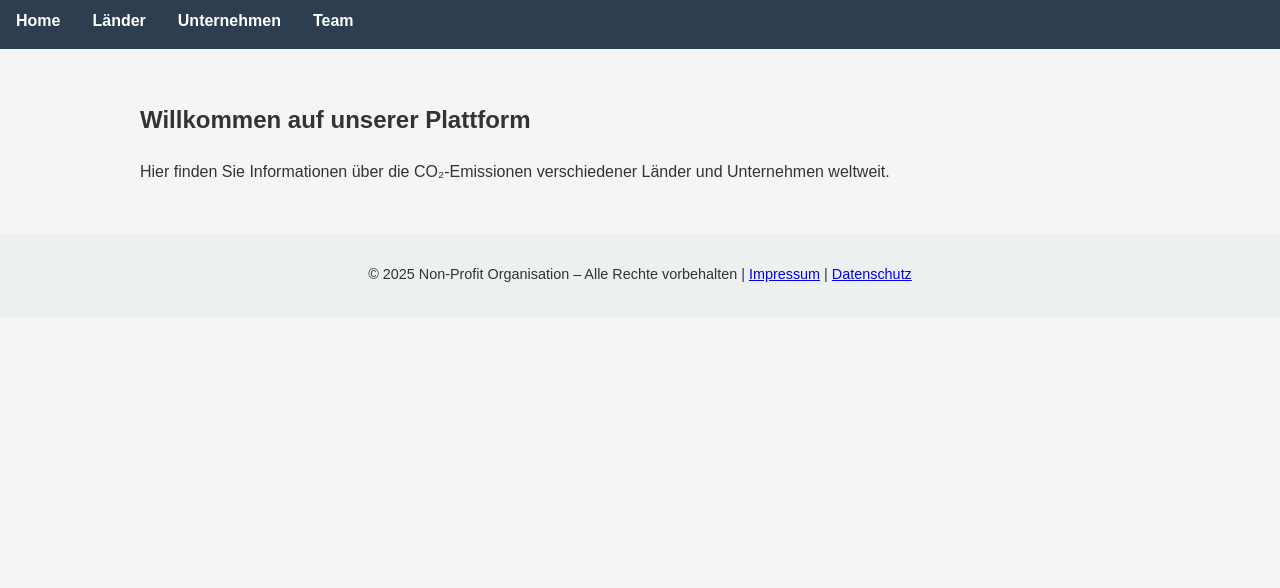
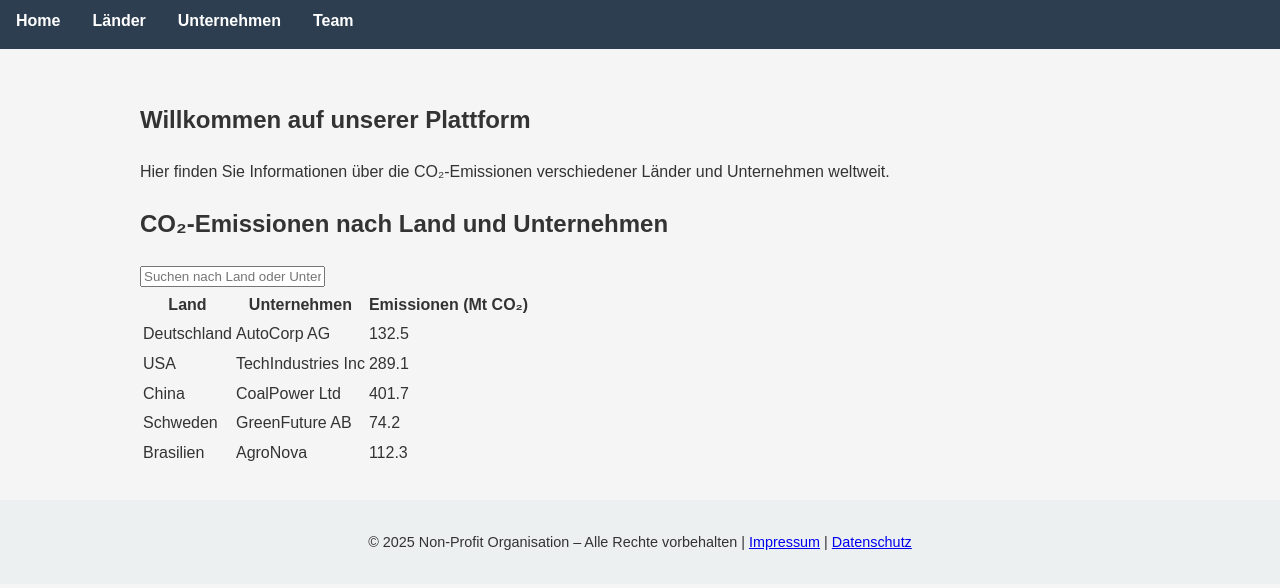
Before and after one commit to philipprenzo35/co2-footprint-webapp, a plain HTML site: page index.html/index.html in a window 1280 px wide. Shown: the part 128-716 px from the top of the page. Drawn offline with Linux system fonts and the light colour scheme; files that its build step writes are made by us from their sources; files whose address does not match are found by name.

Commit message:
Tabelle mit CO₂-Daten und Suchfunktion eingebunden
Eine HTML-Tabelle mit fiktiven Emissionsdaten nach Land und Unternehmen hinzugefügt.
Zudem wurde ein Suchfeld zur Filterung der Tabelle vorbereitet.
Sortierbare Spaltenköpfe per OnClick-Funktion implementiert.

```diff
--- a/index.html/index.html
+++ b/index.html/index.html
@@ -27,6 +27,51 @@
             <h2>Willkommen auf unserer Plattform</h2>
             <p>Hier finden Sie Informationen über die CO₂-Emissionen verschiedener Länder und Unternehmen weltweit.</p>
         </section>
+        <!-- Tabelle mit Filterfunktion -->
+<section id="emissions-table">
+  <h2>CO₂-Emissionen nach Land und Unternehmen</h2>
+
+  <!-- Suchfeld -->
+  <input type="text" id="searchInput" placeholder="Suchen nach Land oder Unternehmen..." />
+
+  <!-- Tabelle -->
+  <table id="co2Table">
+    <thead>
+      <tr>
+        <th onclick="sortTable(0)">Land</th>
+        <th onclick="sortTable(1)">Unternehmen</th>
+        <th onclick="sortTable(2)">Emissionen (Mt CO₂)</th>
+      </tr>
+    </thead>
+    <tbody>
+      <tr>
+        <td>Deutschland</td>
+        <td>AutoCorp AG</td>
+        <td>132.5</td>
+      </tr>
+      <tr>
+        <td>USA</td>
+        <td>TechIndustries Inc</td>
+        <td>289.1</td>
+      </tr>
+      <tr>
+        <td>China</td>
+        <td>CoalPower Ltd</td>
+        <td>401.7</td>
+      </tr>
+      <tr>
+        <td>Schweden</td>
+        <td>GreenFuture AB</td>
+        <td>74.2</td>
+      </tr>
+      <tr>
+        <td>Brasilien</td>
+        <td>AgroNova</td>
+        <td>112.3</td>
+      </tr>
+    </tbody>
+  </table>
+</section>
     </main>
 
     <!-- Fußzeile mit rechtlichen Hinweisen -->
```
